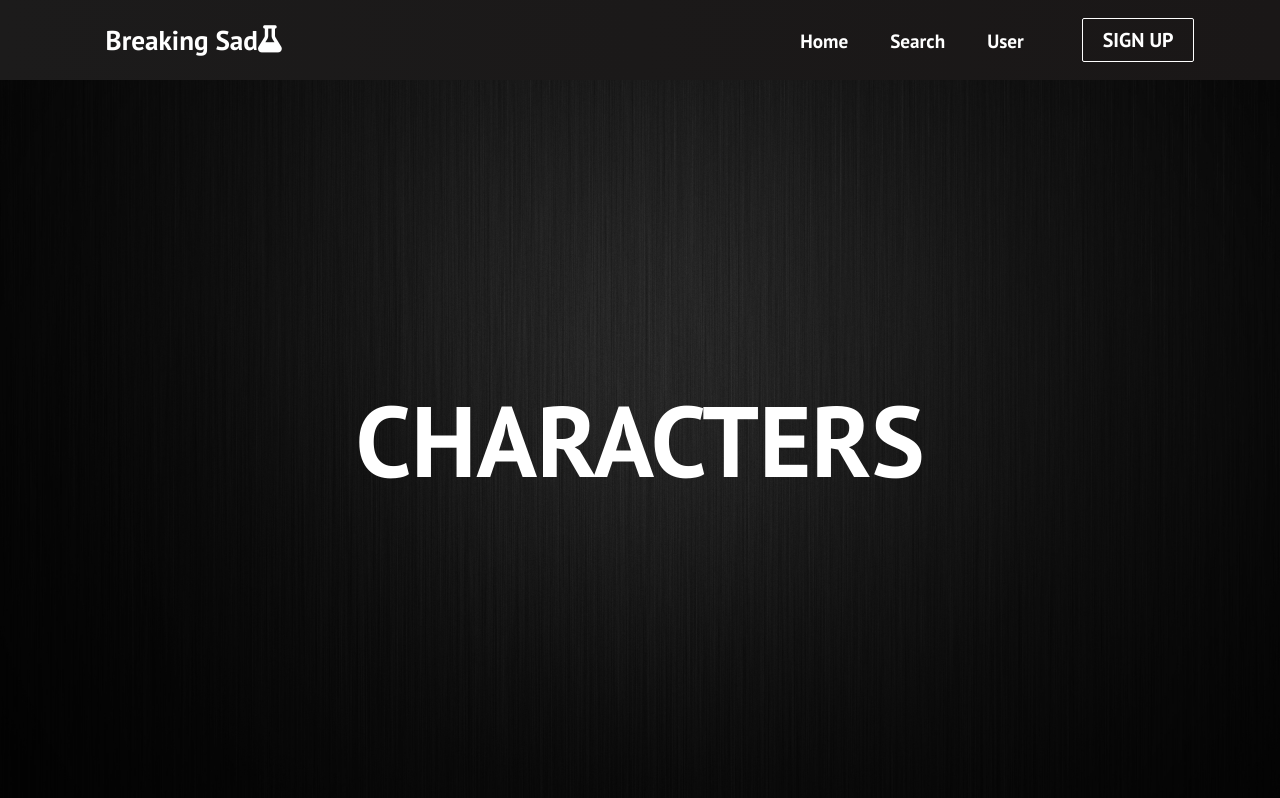
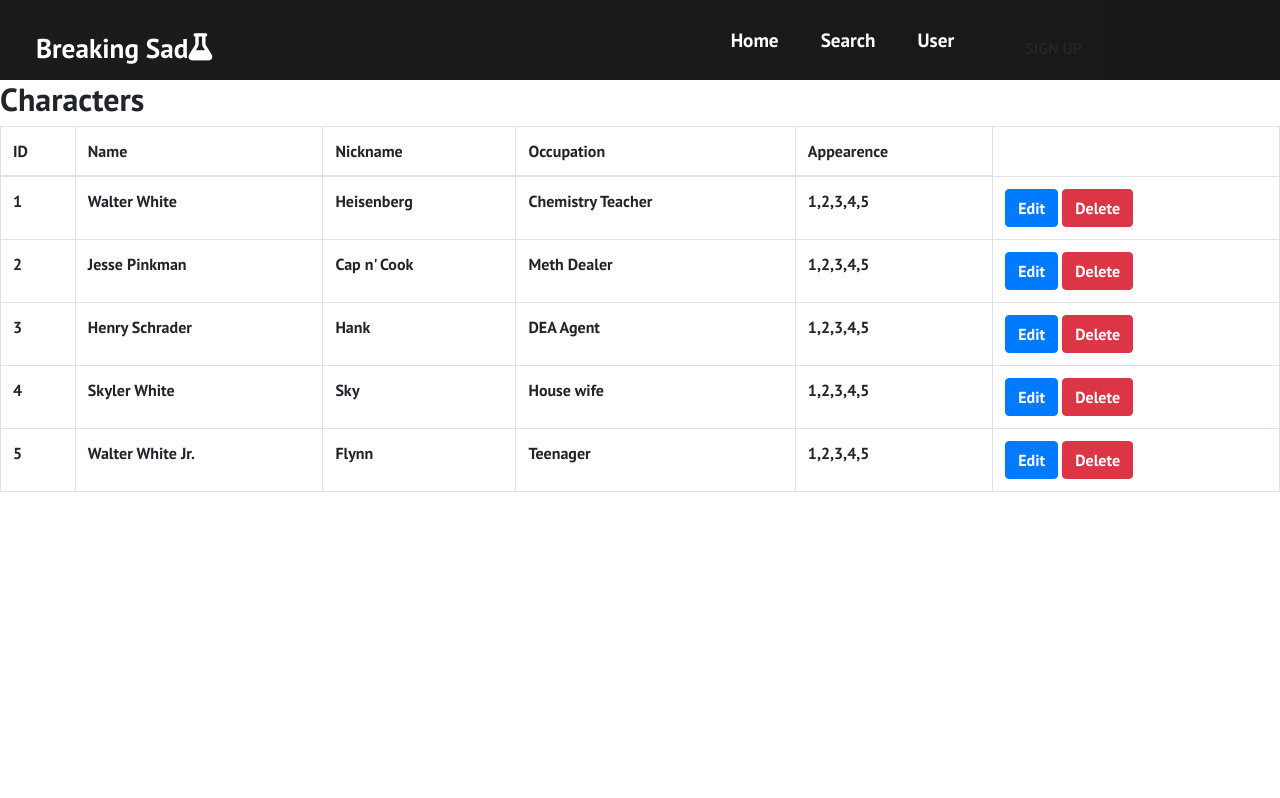
Before and after one commit to Hichi8520/Proyecto_Progra_Web_FrontEnd, a React (Create React App) app in the folder BreakingSad/: page /characters in a window 1280 px wide. Built offline with nearby package versions, Linux system fonts and the light colour scheme.

Commit message:
Tabla con personajes quemada

```diff
--- a/BreakingSad/src/assets/css/App.css
+++ b/BreakingSad/src/assets/css/App.css
@@ -52,7 +52,7 @@
     background-position: center;
     background-size: cover;
     background-repeat: no-repeat;
-    color: #fff;
+    color: rgb(255, 255, 255);
     font-size: 100px;
   }
 
--- a/BreakingSad/src/components/pages/Characters.js
+++ b/BreakingSad/src/components/pages/Characters.js
@@ -1,7 +1,157 @@
-import React from 'react'
+import React, {useState} from 'react'
 import '../../assets/css/App.css'
+import 'bootstrap/dist/css/bootstrap.min.css';
+import {Modal, ModalBody, ModalHeader, ModalFooter} from 'reactstrap';
 
-export default function Characters() {
-    return <h1 className='characters'>CHARACTERS
-    </h1>;
+
+function Characters() {
+
+    const dataCharacters =[
+        {id:1, name:"Walter White", nickname:"Heisenberg", occupation:"Chemistry Teacher", appearence:"1,2,3,4,5", portrayed:"Brian Cranston"},
+        {id:2, name:"Jesse Pinkman", nickname:"Cap n' Cook", occupation:"Meth Dealer", appearence:"1,2,3,4,5", portrayed:"Aaron Paul"},
+        {id:3, name:"Henry Schrader", nickname:"Hank", occupation:"DEA Agent", appearence:"1,2,3,4,5", portrayed:"Dean Norris"},
+        {id:4, name:"Skyler White", nickname:"Sky", occupation:"House wife", appearence:"1,2,3,4,5", portrayed:"Anna Gunn"},
+        {id:5, name:"Walter White Jr.", nickname:"Flynn", occupation:"Teenager", appearence:"1,2,3,4,5", portrayed:"RJ Mitte"},
+    ];
+
+    const [data, setData] = useState(dataCharacters);
+    const [modalEdit, setModalEdit] = useState(false);
+    const [modalDelete, setModalDelete] = useState(false);
+    const [modalInsert, setModalInsert] = useState(false);
+
+    const [selectedCharacter, setSelectedCharacter] = useState({
+        id: '',
+        name: '',
+        nickname: '',
+        occupation: '',
+        appearence: ''
+      });
+
+      const handleChange=e=>{
+        const {name, value}=e.target;
+        setSelectedCharacter((prevState)=>({
+          ...prevState,
+          [name]: value
+        }));
+      }
+
+      const edit=()=>{
+        var dataNueva=data;
+        dataNueva.map(character=>{
+          if(character.id===selectedCharacter.id){
+            character.nickname=selectedCharacter.nickname;
+            character.occupation=selectedCharacter.occupation;
+            character.appearence=selectedCharacter.appearence;
+          }
+        });
+        setData(dataNueva);
+        setModalEdit(false);
+      }
+
+    return (
+        <div className="Characters">
+            <h2>Characters</h2>
+            <table className="table table-bordered">
+                <thead>
+                    <tr>
+                        <th>ID</th>
+                        <th>Name</th>
+                        <th>Nickname</th>
+                        <th>Occupation</th>
+                        <th>Appearence</th>
+                    </tr>
+                </thead>
+                <tbody>
+                    {data.map(elemento=>(
+                        <tr>
+                            <td>{elemento.id}</td>
+                            <td>{elemento.name}</td>
+                            <td>{elemento.nickname}</td>
+                            <td>{elemento.occupation}</td>
+                            <td>{elemento.appearence}</td>
+                            <td>
+                                <button className="btn btn-primary">Edit</button> {"   "}
+                                <button className="btn btn-danger">Delete</button>
+                            </td>
+                        </tr>
+                    ))
+                    }
+                </tbody>
+            </table>
+
+            <Modal isOpen={modalEdit}>
+                <ModalHeader>
+                <div>
+                    <h3>Edit Character</h3>
+                </div>
+                </ModalHeader>
+                <ModalBody>
+                    <div className="form-group">
+                        <label>ID</label>
+                        <input
+                        className="form-control"
+                        readOnly
+                        type="text"
+                        name="id"
+                        value={selectedCharacter && selectedCharacter.id}
+                        />
+                        <br />
+
+                        <label>Name</label>
+                        <input
+                        className="form-control"
+                        type="text"
+                        name="name"
+                        value={selectedCharacter && selectedCharacter.name}
+                        onChange={handleChange}
+                        />
+                        <br />
+
+                        <label>Nickname</label>
+                        <input
+                        className="form-control"
+                        type="text"
+                        name="nickname"
+                        value={selectedCharacter && selectedCharacter.nickname}
+                        onChange={handleChange}
+                        />
+                        <br />
+
+                        <label>Occupation</label>
+                        <input
+                        className="form-control"
+                        type="text"
+                        name="occupation"
+                        value={selectedCharacter && selectedCharacter.occupation}
+                        onChange={handleChange}
+                        />
+
+                        <label>Appearence</label>
+                        <input
+                        className="form-control"
+                        type="text"
+                        name="appearence"
+                        value={selectedCharacter && selectedCharacter.appearence}
+                        onChange={handleChange}
+                        />
+                        <br />
+                    </div>
+                </ModalBody>
+                <ModalFooter>
+                    <button className="btn btn-primary" onClick={()=>edit()}>
+                        Actualizar
+                    </button>
+                    <button
+                        className="btn btn-danger"
+                        onClick={()=>setModalEdit(false)}
+                    >
+                        Cancel
+                    </button>
+                </ModalFooter>
+            </Modal>
+
+        </div>
+    )
 }
+
+export default Characters;
```
Also changed, not shown: BreakingSad/package.json (+7 -0 lines), 1 other file (tests, documents, lock files or other folders).
